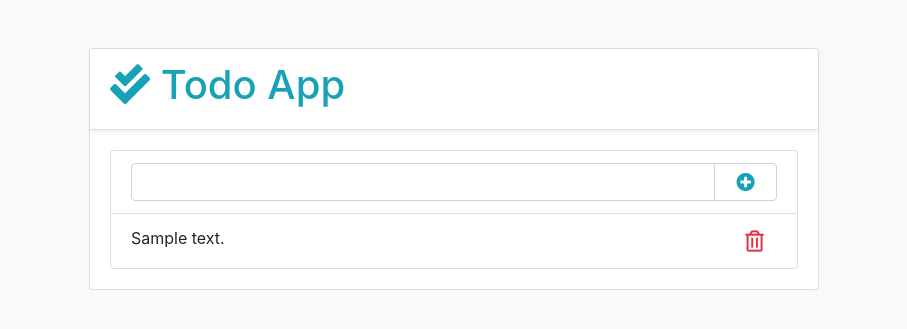
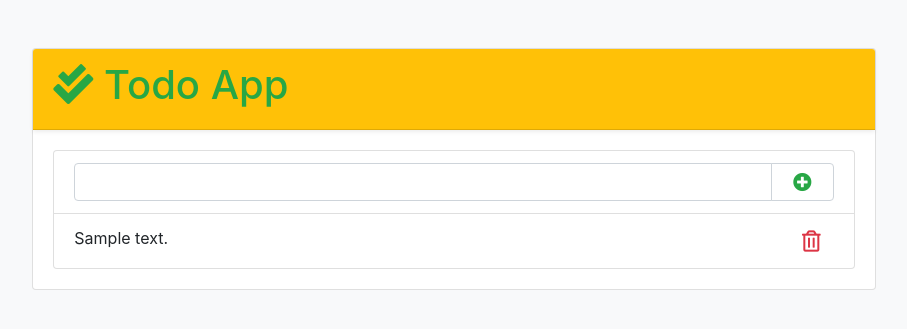
Before and after one commit to Adnan232/Django-WebApp, a Django app: template App/templates/todoApp/todoList.html in a window 1280 px wide. Shown: the top 329 px of that part, without its empty margins (186-1093 px from the left). Run offline with Django 3.2, Linux system fonts and the light colour scheme; the template is opened without the code that fills it: values named after a table or form of the project are taken from there, others are empty; tables that the repository leaves empty hold one stand-in row (Sample ...); the page is wider than the window, and the part outside it is not shown; some libraries are stand-ins or nearby versions.

Commit message:
color updated

```diff
--- a/App/templates/todoApp/todoList.html
+++ b/App/templates/todoApp/todoList.html
@@ -17,13 +17,13 @@
 
 <body class="bg-light">
 
-    <div class="container">
+    <!-- <div class="container"> -->
         <div class="row mt-5">
             <div class="col-md-8 offset-md-2">
 
                 <div class="card">
-                    <div class="card-header shadow-sm bg-white">
-                        <h1 class="display-5 text-info"><i class="fas fa-check-double"></i> Todo App</h1>
+                    <div class="card-header shadow-sm bg-warning">
+                        <h1 class="display-5 text-success"><i class="fas fa-check-double"></i> Todo App</h1>
                     </div>
                     <div class="card-body">
                         <ul class="list-group">
@@ -32,9 +32,9 @@
                                     {% csrf_token %}
                                     <div class="input-group">
                                         <input type="text" class="form-control" name="content">
-                                        <div class="input-group-append text-info">
+                                        <div class="input-group-append text-success">
                                             <span class="input-group-text bg-white py-0">
-                                                <button type="submit" class="btn btn-sm text-info">
+                                                <button type="submit" class="btn btn-sm text-success">
                                                     <i class="fa fa-plus-circle fa-lg"></i>
                                                 </button>
                                             </span>
@@ -65,7 +65,7 @@
 
             </div>
         </div>
-    </div>
+    <!-- </div> -->
 
     <script src="https://code.jquery.com/jquery-3.3.1.slim.min.js"
         integrity="sha384-q8i/X+965DzO0rT7abK41JStQIAqVgRVzpbzo5smXKp4YfRvH+8abtTE1Pi6jizo"
```
